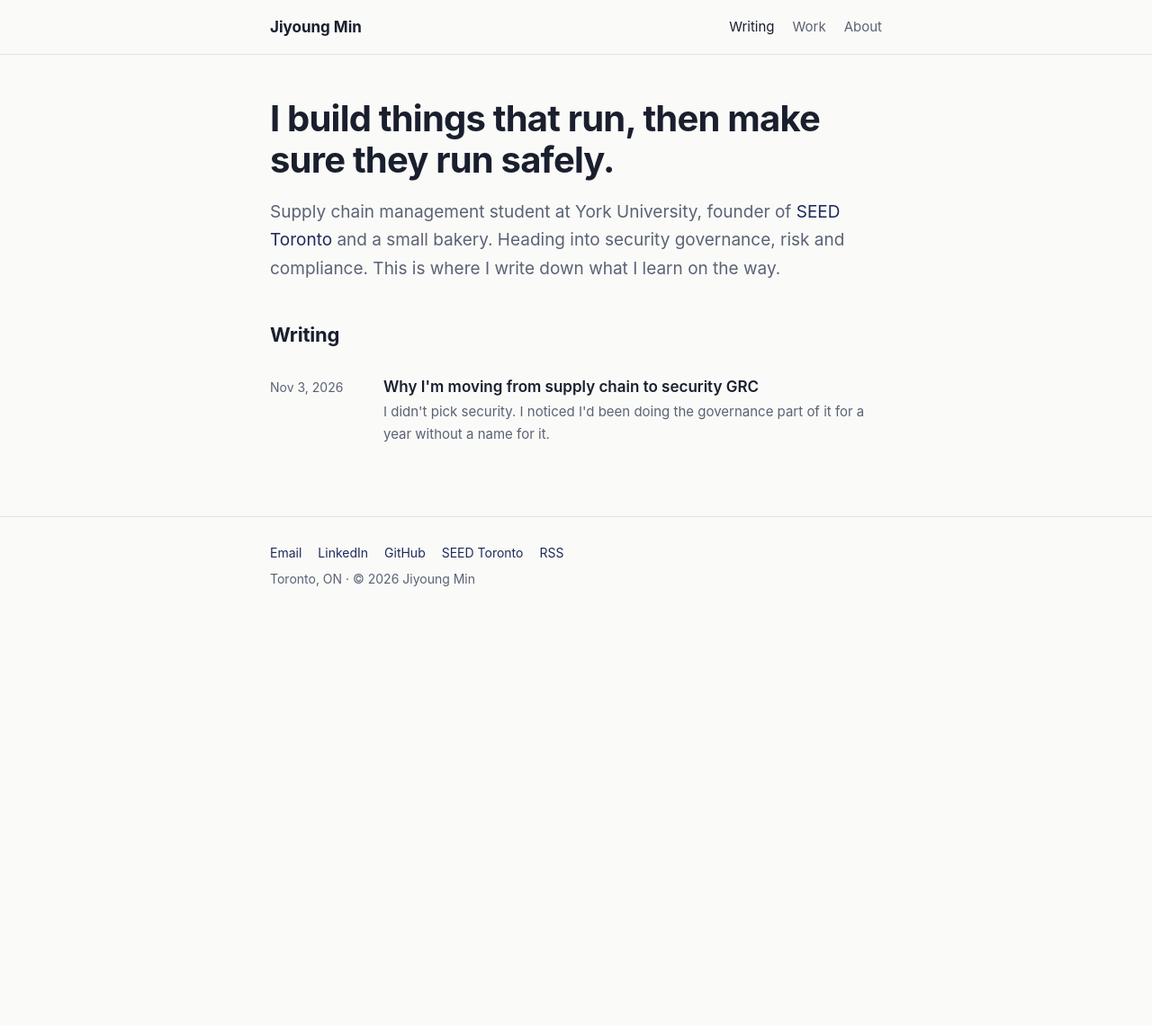
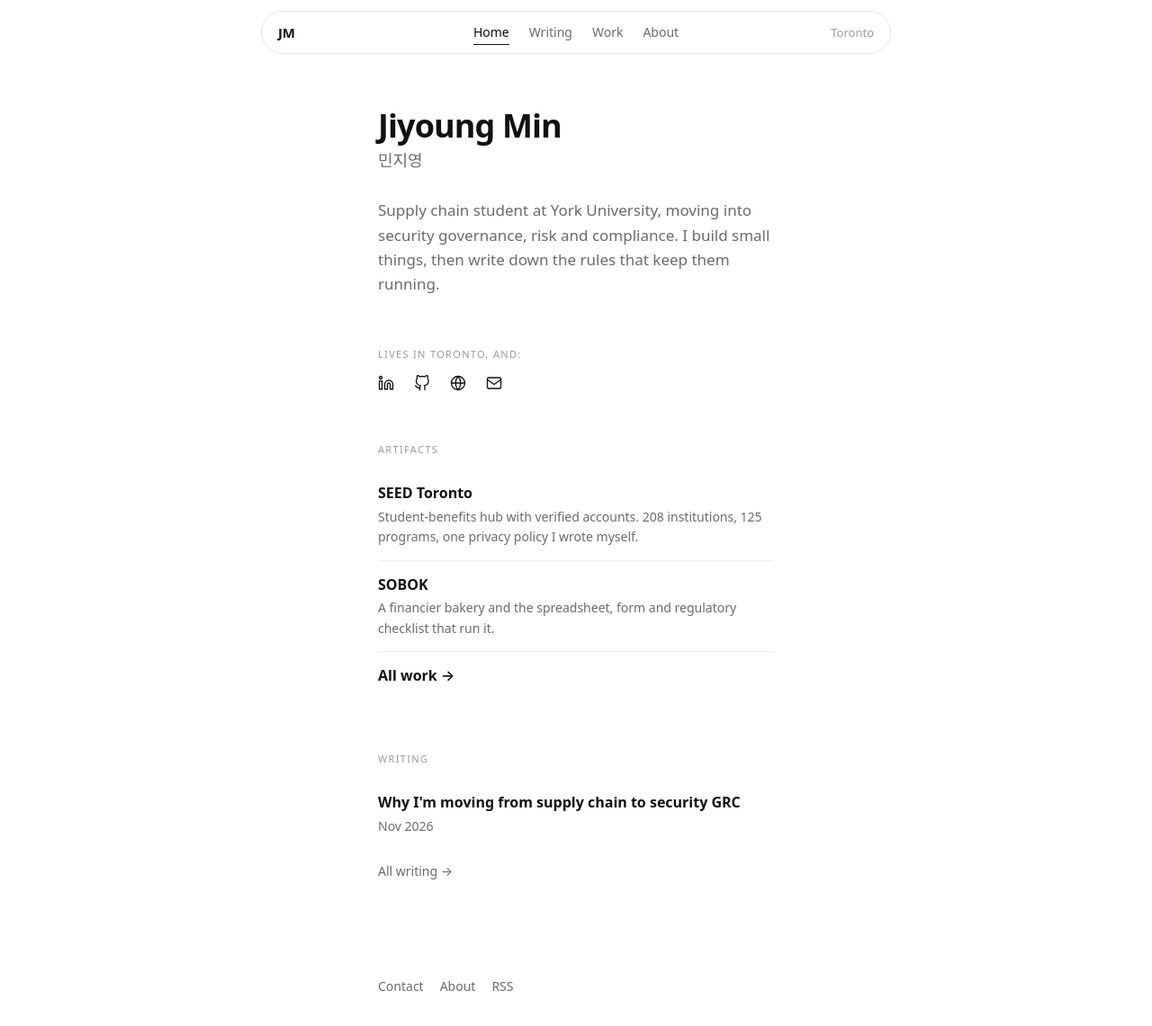
Before and after one commit to Judy-M-L/judy-m-l.github.io, a Jekyll site: the page built from index.html, in a window 1280 px wide and 1164 px high. Shown: the top 1141 px of the window at 90% size. Built offline with Jekyll 4.4.1, drawn with Linux system fonts in a browser that asks for light colours.

Commit message:
Restyle: narrow centered column, pill nav, icon row, Artifacts/Writing sections, /writing index
Co-Authored-By: Claude Fable 5.1 <noreply@anthropic.com>

```diff
--- a/_layouts/default.html
+++ b/_layouts/default.html
@@ -8,87 +8,99 @@
 <link rel="alternate" type="application/rss+xml" href="{{ '/feed.xml' | relative_url }}">
 <style>
   :root {
-    --bg: #fafaf8; --fg: #1a1f2e; --muted: #5b6275; --line: #e3e4e8;
-    --accent: #1f2a5c; --accent-soft: #e8ebf6; --card: #ffffff;
+    --bg: #ffffff; --fg: #111111; --muted: #6b6b6b; --faint: #9a9a9a; --line: #ececec;
+    --pill: #ffffff; --pill-line: #e6e6e6; --hover: #f5f5f5;
   }
   @media (prefers-color-scheme: dark) {
     :root:not([data-theme="light"]) {
-      --bg: #0f1320; --fg: #e9eaf0; --muted: #9ba1b5; --line: #262b3d;
-      --accent: #9fb0ff; --accent-soft: #1b2140; --card: #161b2c;
+      --bg: #0e0e0e; --fg: #f2f2f2; --muted: #a3a3a3; --faint: #6e6e6e; --line: #232323;
+      --pill: #161616; --pill-line: #2a2a2a; --hover: #1c1c1c;
     }
   }
   * { box-sizing: border-box; }
-  body { margin: 0; background: var(--bg); color: var(--fg); font: 17px/1.65 -apple-system, "Segoe UI", Inter, Helvetica, Arial, sans-serif; }
-  a { color: var(--accent); text-decoration: none; }
-  a:hover { text-decoration: underline; }
-  .wrap { max-width: 720px; margin: 0 auto; padding: 0 20px; }
+  body { margin: 0; background: var(--bg); color: var(--fg); font: 16px/1.6 system-ui, -apple-system, "Segoe UI", Inter, sans-serif; -webkit-font-smoothing: antialiased; }
+  a { color: inherit; text-decoration: none; }
+  a:hover { text-decoration: underline; text-underline-offset: 3px; }
+  .wrap { max-width: 480px; margin: 0 auto; padding: 0 20px; }
 
-  nav { border-bottom: 1px solid var(--line); }
-  nav .wrap { display: flex; justify-content: space-between; align-items: center; height: 60px; }
-  nav .name { font-weight: 700; white-space: nowrap; color: var(--fg); }
-  nav ul { display: flex; gap: 20px; list-style: none; margin: 0; padding: 0; font-size: 15px; }
-  nav ul a { color: var(--muted); }
-  nav ul a:hover, nav ul a.on { color: var(--fg); text-decoration: none; }
+  nav { position: sticky; top: 12px; z-index: 10; padding: 0 12px; }
+  nav .pill { max-width: 700px; margin: 0 auto; height: 48px; border: 1px solid var(--pill-line); border-radius: 999px;
+    background: color-mix(in srgb, var(--pill) 85%, transparent); backdrop-filter: blur(10px);
+    display: grid; grid-template-columns: 1fr auto 1fr; align-items: center; padding: 0 18px; }
+  nav .mark { font-weight: 700; font-size: 15px; letter-spacing: -0.01em; }
+  nav ul { display: flex; gap: 22px; list-style: none; margin: 0; padding: 0; font-size: 14px; }
+  nav ul a { color: var(--muted); padding: 4px 0; }
+  nav ul a:hover { color: var(--fg); text-decoration: none; }
+  nav ul a.on { color: var(--fg); border-bottom: 1.5px solid var(--fg); }
+  nav .right { text-align: right; font-size: 13px; color: var(--faint); }
 
-  main { padding: 48px 0 64px; }
-  h1 { font-size: clamp(30px, 5vw, 40px); line-height: 1.15; letter-spacing: -0.02em; margin: 0 0 8px; }
-  h2 { font-size: 22px; margin: 40px 0 12px; letter-spacing: -0.01em; }
-  h3 { font-size: 18px; margin: 28px 0 8px; }
-  p, li { max-width: 68ch; }
-  .meta { color: var(--muted); font-size: 15px; margin-bottom: 28px; }
-  .lede { font-size: 19px; color: var(--muted); }
-  blockquote { margin: 20px 0; padding: 4px 18px; border-left: 3px solid var(--accent); color: var(--muted); }
-  code { background: var(--accent-soft); padding: 1px 5px; border-radius: 4px; font-size: 0.9em; }
-  pre { background: var(--card); border: 1px solid var(--line); border-radius: 8px; padding: 14px; overflow-x: auto; }
+  main { padding: 72px 0 80px; }
+  h1 { font-size: 36px; line-height: 1.1; letter-spacing: -0.025em; margin: 0 0 4px; font-weight: 700; }
+  .alt { font-size: 18px; color: var(--muted); margin: 0 0 28px; }
+  h2 { font-size: 20px; margin: 44px 0 10px; letter-spacing: -0.015em; }
+  h3 { font-size: 16px; margin: 24px 0 6px; }
+  p, li { max-width: 62ch; }
+  .lede { font-size: 17px; color: var(--muted); }
+  .label { font-size: 11px; letter-spacing: 0.12em; text-transform: uppercase; color: var(--faint); margin: 56px 0 14px; }
+  .meta { color: var(--muted); font-size: 14px; margin-bottom: 28px; }
+  blockquote { margin: 20px 0; padding: 2px 16px; border-left: 2px solid var(--line); color: var(--muted); }
+  code { background: var(--hover); padding: 1px 5px; border-radius: 4px; font-size: 0.9em; }
+  pre { background: var(--hover); border-radius: 8px; padding: 14px; overflow-x: auto; }
   pre code { background: none; padding: 0; }
-  table { border-collapse: collapse; width: 100%; font-size: 15px; margin: 16px 0; }
-  th, td { text-align: left; padding: 8px 10px; border-bottom: 1px solid var(--line); vertical-align: top; }
+  table { border-collapse: collapse; width: 100%; font-size: 14px; margin: 16px 0; }
+  th, td { text-align: left; padding: 8px 8px 8px 0; border-bottom: 1px solid var(--line); vertical-align: top; }
   th { color: var(--muted); font-weight: 600; }
   hr { border: 0; border-top: 1px solid var(--line); margin: 40px 0; }
   img { max-width: 100%; border-radius: 8px; }
 
-  .posts { list-style: none; padding: 0; margin: 0; }
-  .posts li { display: grid; grid-template-columns: 110px 1fr; gap: 16px; padding: 14px 0; border-top: 1px solid var(--line); }
-  .posts li:first-child { border-top: 0; }
-  .posts time { color: var(--muted); font-size: 14px; padding-top: 3px; }
-  .posts a { font-weight: 600; color: var(--fg); }
-  .posts .sum { color: var(--muted); font-size: 15px; margin-top: 2px; }
+  .icons { display: flex; gap: 22px; align-items: center; }
+  .icons a { color: var(--fg); display: inline-flex; }
+  .icons svg { width: 18px; height: 18px; fill: none; stroke: currentColor; stroke-width: 1.8; stroke-linecap: round; stroke-linejoin: round; }
 
-  .btn { display: inline-block; padding: 9px 16px; border-radius: 8px; font-weight: 600; font-size: 15px; border: 1px solid var(--accent); color: var(--accent); }
-  .btn:hover { text-decoration: none; opacity: .85; }
-  .tags { display: flex; flex-wrap: wrap; gap: 6px; margin: 10px 0; }
-  .tag { font-size: 12.5px; background: var(--accent-soft); color: var(--accent); padding: 3px 9px; border-radius: 999px; }
+  .list { list-style: none; padding: 0; margin: 0; }
+  .list li { padding: 14px 0; border-bottom: 1px solid var(--line); }
+  .list li:last-child { border-bottom: 0; }
+  .list a.t { font-weight: 600; display: block; }
+  .list .d { color: var(--muted); font-size: 14px; margin-top: 2px; }
+  .more { display: inline-block; margin-top: 14px; font-size: 14px; color: var(--muted); }
 
-  footer { border-top: 1px solid var(--line); padding: 28px 0 48px; color: var(--muted); font-size: 14px; }
-  footer .links { display: flex; gap: 18px; flex-wrap: wrap; margin-bottom: 6px; }
+  .btn { display: inline-block; padding: 8px 14px; border-radius: 999px; font-size: 14px; border: 1px solid var(--pill-line); }
+  .btn:hover { background: var(--hover); text-decoration: none; }
+  .tags { display: flex; flex-wrap: wrap; gap: 6px; margin: 8px 0 14px; }
+  .tag { font-size: 12px; color: var(--muted); border: 1px solid var(--line); padding: 2px 8px; border-radius: 999px; }
+
+  footer { padding: 24px 0 56px; color: var(--muted); font-size: 14px; }
+  footer .links { display: flex; gap: 18px; flex-wrap: wrap; }
 
   @media (max-width: 600px) {
-    .posts li { grid-template-columns: 1fr; gap: 2px; }
-    nav ul { gap: 14px; font-size: 14px; }
+    nav .pill { grid-template-columns: auto 1fr; padding: 0 14px; }
+    nav .right { display: none; }
+    nav ul { justify-content: flex-end; gap: 16px; }
+    main { padding-top: 56px; }
+    h1 { font-size: 30px; }
   }
 </style>
 </head>
 <body>
-<nav><div class="wrap">
-  <a class="name" href="{{ '/' | relative_url }}">Jiyoung Min</a>
+<nav><div class="pill">
+  <a class="mark" href="{{ '/' | relative_url }}">JM</a>
   <ul>
-    <li><a href="{{ '/' | relative_url }}" {% if page.url == "/" %}class="on"{% endif %}>Writing</a></li>
+    <li><a href="{{ '/' | relative_url }}" {% if page.url == "/" %}class="on"{% endif %}>Home</a></li>
+    <li><a href="{{ '/writing/' | relative_url }}" {% if page.url == "/writing/" or page.layout == "post" %}class="on"{% endif %}>Writing</a></li>
     <li><a href="{{ '/work/' | relative_url }}" {% if page.url == "/work/" %}class="on"{% endif %}>Work</a></li>
     <li><a href="{{ '/about/' | relative_url }}" {% if page.url == "/about/" %}class="on"{% endif %}>About</a></li>
   </ul>
+  <div class="right">Toronto</div>
 </div></nav>
 <main><div class="wrap">
 {{ content }}
 </div></main>
 <footer><div class="wrap">
   <div class="links">
-    <a href="mailto:judy383m@gmail.com">Email</a>
-    <a href="https://www.linkedin.com/in/jiyougmin/">LinkedIn</a>
-    <a href="https://github.com/Judy-M-L">GitHub</a>
-    <a href="https://seedtoronto.org">SEED Toronto</a>
+    <a href="mailto:judy383m@gmail.com">Contact</a>
+    <a href="{{ '/about/' | relative_url }}">About</a>
     <a href="{{ '/feed.xml' | relative_url }}">RSS</a>
   </div>
-  <div>Toronto, ON · © {{ site.time | date: "%Y" }} Jiyoung Min</div>
 </div></footer>
 </body>
 </html>
--- a/_layouts/post.html
+++ b/_layouts/post.html
@@ -7,4 +7,4 @@ layout: default
   {{ content }}
 </article>
 <hr>
-<p class="meta"><a href="{{ '/' | relative_url }}">← All writing</a></p>
+<p class="meta"><a href="{{ '/writing/' | relative_url }}">← All writing</a></p>
--- a/index.html
+++ b/index.html
@@ -2,21 +2,33 @@
 layout: default
 title: Jiyoung Min
 ---
-<h1>I build things that run, then make sure they run safely.</h1>
-<p class="lede">
-  Supply chain management student at York University, founder of <a href="https://seedtoronto.org">SEED Toronto</a> and a small bakery.
-  Heading into security governance, risk and compliance. This is where I write down what I learn on the way.
-</p>
+<h1>Jiyoung Min</h1>
+<p class="alt">민지영</p>
 
-<h2>Writing</h2>
-<ul class="posts">
-{% for post in site.posts %}
+<p class="lede">Supply chain student at York University, moving into security governance, risk and compliance. I build small things, then write down the rules that keep them running.</p>
+
+<div class="label">Lives in Toronto, and:</div>
+<div class="icons">
+  <a href="https://www.linkedin.com/in/jiyougmin/" title="LinkedIn" aria-label="LinkedIn"><svg viewBox="0 0 24 24"><path d="M16 8a6 6 0 0 1 6 6v7h-4v-7a2 2 0 0 0-4 0v7h-4v-7a6 6 0 0 1 6-6z"/><rect x="2" y="9" width="4" height="12"/><circle cx="4" cy="4" r="2"/></svg></a>
+  <a href="https://github.com/Judy-M-L" title="GitHub" aria-label="GitHub"><svg viewBox="0 0 24 24"><path d="M9 19c-5 1.5-5-2.5-7-3m14 6v-3.9a3.4 3.4 0 0 0-.9-2.6c3.1-.3 6.4-1.5 6.4-7A5.4 5.4 0 0 0 20 4.8 5 5 0 0 0 19.9 1s-1.2-.4-4 1.5a13.4 13.4 0 0 0-7 0C6.1.6 4.9 1 4.9 1A5 5 0 0 0 4.8 4.8 5.4 5.4 0 0 0 3.3 8.5c0 5.5 3.3 6.7 6.4 7a3.4 3.4 0 0 0-.9 2.6V22"/></svg></a>
+  <a href="https://seedtoronto.org" title="SEED Toronto" aria-label="SEED Toronto"><svg viewBox="0 0 24 24"><circle cx="12" cy="12" r="10"/><path d="M2 12h20M12 2a15 15 0 0 1 0 20M12 2a15 15 0 0 0 0 20"/></svg></a>
+  <a href="mailto:judy383m@gmail.com" title="Email" aria-label="Email"><svg viewBox="0 0 24 24"><rect x="2" y="4" width="20" height="16" rx="2"/><path d="m2 7 10 7 10-7"/></svg></a>
+</div>
+
+<div class="label">Artifacts</div>
+<ul class="list">
+  <li><a class="t" href="https://seedtoronto.org">SEED Toronto</a><div class="d">Student-benefits hub with verified accounts. 208 institutions, 125 programs, one privacy policy I wrote myself.</div></li>
+  <li><a class="t" href="{{ '/work/' | relative_url }}#sobok">SOBOK</a><div class="d">A financier bakery and the spreadsheet, form and regulatory checklist that run it.</div></li>
+  <li><a class="t" href="{{ '/work/' | relative_url }}">All work →</a></li>
+</ul>
+
+<div class="label">Writing</div>
+<ul class="list">
+{% for post in site.posts limit: 5 %}
   <li>
-    <time datetime="{{ post.date | date_to_xmlschema }}">{{ post.date | date: "%b %-d, %Y" }}</time>
-    <div>
-      <a href="{{ post.url | relative_url }}">{{ post.title }}</a>
-      {% if post.summary %}<div class="sum">{{ post.summary }}</div>{% endif %}
-    </div>
+    <a class="t" href="{{ post.url | relative_url }}">{{ post.title }}</a>
+    <div class="d">{{ post.date | date: "%b %Y" }}</div>
   </li>
 {% endfor %}
 </ul>
+<a class="more" href="{{ '/writing/' | relative_url }}">All writing →</a>
```
Also changed, not shown: work.md (+1 -1 lines), writing.html (added, +17 -0 lines), 1 other file.
